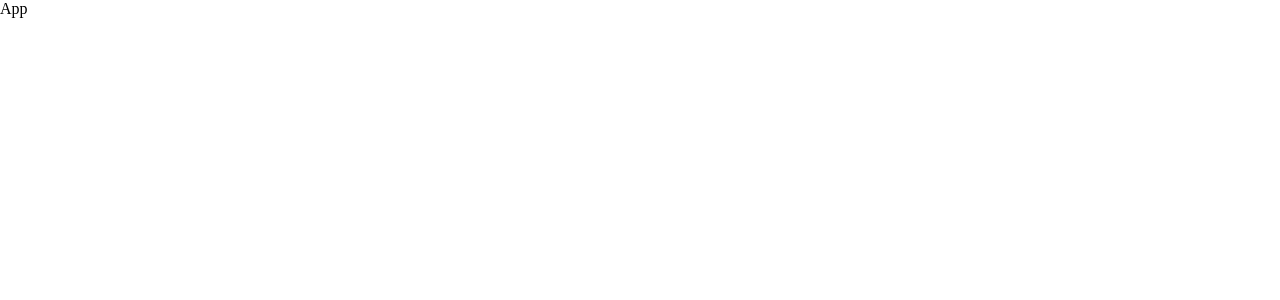
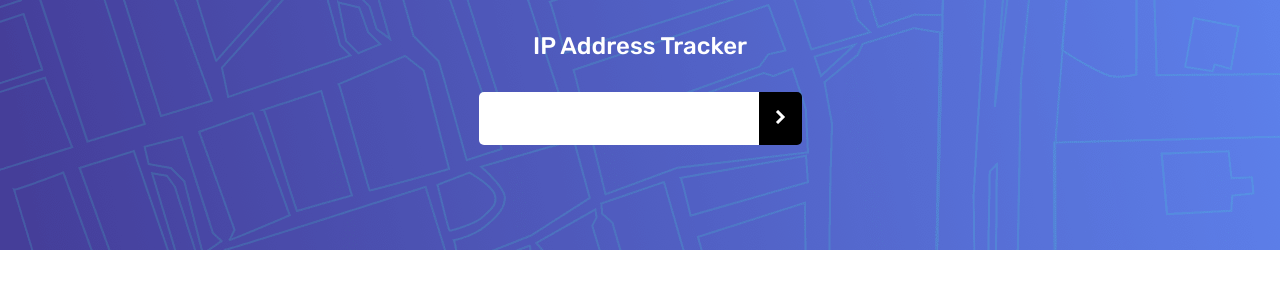
Before and after one commit to lukoboi/ip-tracker, a React (Create React App) app: page / in a window 1280 px wide. Shown: the top 300 px of the page. Built offline with nearby package versions, Linux system fonts and the light colour scheme.

Commit message:
Added base styles for Header

```diff
--- a/public/index.html
+++ b/public/index.html
@@ -10,6 +10,10 @@
       content="Website to allow location tracking of IP addresses"
     />
     <link rel="manifest" href="%PUBLIC_URL%/manifest.json" />
+    <link
+      href="https://fonts.googleapis.com/css2?family=Rubik:wght@400;500;700&display=swap"
+      rel="stylesheet"
+    />
     <title>IP tracker</title>
   </head>
   <body>
--- a/src/App.js
+++ b/src/App.js
@@ -1,7 +1,13 @@
 import React from 'react';
 
+import Header from './components/Header';
+
 const App = () => {
-  return <div>App</div>;
+  return (
+    <div>
+      <Header />
+    </div>
+  );
 };
 
 export default App;
--- /dev/null
+++ b/src/components/Header/Header.js
@@ -0,0 +1,15 @@
+import React from 'react';
+import './Header.scss';
+
+import Input from './Input';
+
+const Header = () => {
+  return (
+    <header className="Header">
+      <h1 className="Header__heading">IP Address Tracker</h1>
+      <Input />
+    </header>
+  );
+};
+
+export default Header;
--- /dev/null
+++ b/src/components/Header/Header.scss
@@ -0,0 +1,16 @@
+.Header {
+  background-image: url('../../images/pattern-bg.png');
+  background-repeat: no-repeat;
+  height: 30vh;
+  display: flex;
+  flex-direction: column;
+  align-items: center;
+  padding: 2rem;
+}
+
+.Header__heading {
+  margin: 0;
+  color: #fff;
+  font-weight: 500;
+  font-size: 24px;
+}
--- /dev/null
+++ b/src/components/Header/Input.js
@@ -0,0 +1,16 @@
+import React from 'react';
+import './Input.scss';
+import { ReactComponent as ArrowIcon } from '../../images/icon-arrow.svg';
+
+const Input = () => {
+  return (
+    <div className="Input">
+      <input className="Input__input" type="text" />
+      <button className="Input__button">
+        <ArrowIcon />
+      </button>
+    </div>
+  );
+};
+
+export default Input;
--- /dev/null
+++ b/src/components/Header/Input.scss
@@ -0,0 +1,25 @@
+.Input {
+  margin-top: 2rem;
+}
+
+.Input__input {
+  font-size: 18px;
+  border-radius: 5px 0 0 5px;
+  padding: 1rem 1.5rem;
+  outline: none;
+  border: none;
+}
+
+.Input__button {
+  border-radius: 0 5px 5px 0;
+  height: 100%;
+  outline: none;
+  border: none;
+  background-color: #000;
+  padding: 0 1rem;
+  transition: all 0.2s;
+}
+
+.Input__button:hover {
+  background-color: #8a8a8a;
+}
--- /dev/null
+++ b/src/components/Header/index.js
@@ -0,0 +1,3 @@
+import Header from './Header';
+
+export default Header;
--- a/src/index.scss
+++ b/src/index.scss
@@ -1,3 +1,4 @@
 body {
   margin: 0;
+  font-family: 'Rubik', sans-serif;
 }
```
Also changed, not shown: public/manifest.json.
